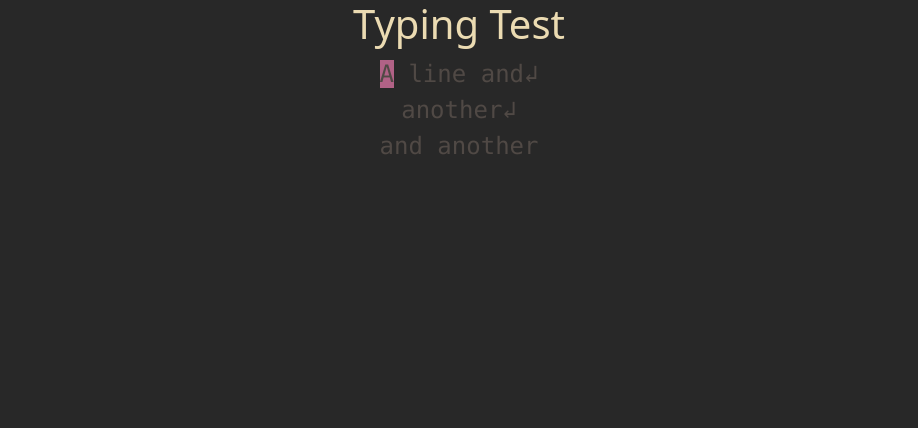
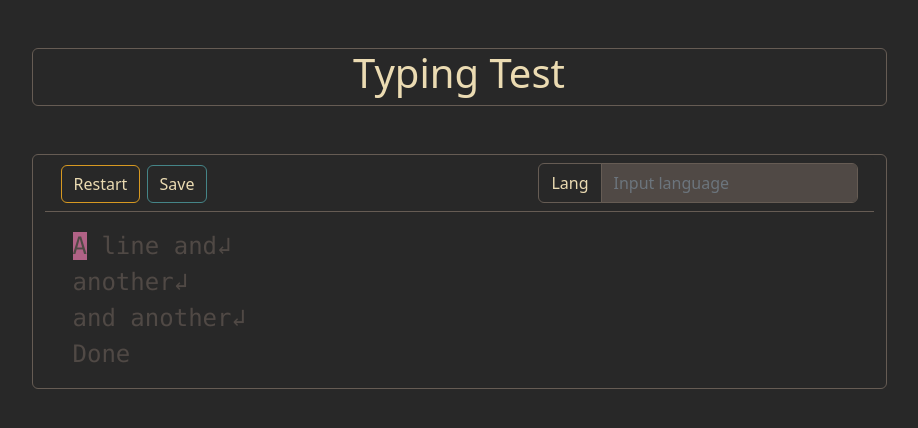
Before and after one commit to gustavofim/typefaster, a website: page index.html in a window 1280 px wide. Shown: the whole page, without its empty margins (181-1099 px from the left). Drawn offline with nearby package versions, Linux system fonts and the light colour scheme.

Commit message:
Less ugly

```diff
--- a/index.html
+++ b/index.html
@@ -8,13 +8,41 @@
     <link href="styles.css" rel="stylesheet">
   </head>
   <body id="typing-test">
-    <h1 class="text-center">Typing Test</h1>
-    <div class="container text-center">
-      <div class="container font-monospace">
-          <div id="game"></div>
+
+    <div class="container">
+
+      <div class="row mt-5">
+        <div class="card w-75 mx-auto">
+          <h1 class="text-center">Typing Test</h1>
+        </div>
+      </div>
+
+      <div class="row mt-5">
+        <div class="card w-75 mx-auto" id="game-card">
+
+          <div class="card-header">
+            <div class="btn-toolbar justify-content-between" role="toolbar" aria-label="Toolbar with button groups">
+              <div class="d-grid gap-2 d-md-block">
+                <button type="button" class="btn btn-outline-secondary" id="restart-btn">Restart</button>
+                <button type="button" class="btn btn-outline-secondary" id="save-btn">Save</button>
+              </div>
+              <div class="input-group">
+                <div class="input-group-text" id="btnGroupAddon2">Lang</div>
+                <input type="text" class="form-control" placeholder="Input language">
+              </div>
+            </div>
+          </div>
+
+          <div class="card-body">
+            <div class="container font-monospace">
+              <div id="game" tabindex="0"></div>
+            </div>
+          </div>
+        </div>
       </div>
     </div>
     <script src="https://cdn.jsdelivr.net/npm/bootstrap@5.2.3/dist/js/bootstrap.bundle.min.js" integrity="sha384-kenU1KFdBIe4zVF0s0G1M5b4hcpxyD9F7jL+jjXkk+Q2h455rYXK/7HAuoJl+0I4" crossorigin="anonymous"></script>
+    <script src="player.js"></script>
     <script src="game.js"></script>
   </body>
 </html>
--- a/public/game.js
+++ /dev/null
@@ -1,74 +0,0 @@
-text = `A line and\nanother
-and another`
-
-function format(word) {
-    //ret = `<span class="letter">${word.split('').join('</span><span class="letter">')}</span>`
-    //ret.replace(/\n/g, '<br>')
-    ret = '<span class="letter">'
-    word.split('').forEach(function (item) {
-        if (item != '\n') {
-            ret += item
-        } else {
-            ret += '↲<br>'
-        }
-        ret += '</span><span class="letter">'
-    })
-    ret += '</span>'
-    return ret
-}
-
-function newGame() {
-    document.getElementById('game').innerHTML = format(text);
-    all = document.querySelectorAll('.letter')
-    currentLetter = 0;
-    numLetters = text.length
-    all[currentLetter].className += ' current'
-    console.log(numLetters)
-    correct = 0
-    error = 0
-}
-
-document.getElementById('typing-test').addEventListener('keydown', ev => {
-
-    const cur = all[currentLetter]
-
-    if (!cur) return
-
-    const key = ev.key;
-    const isLetter = /^[a-zA-Z ]$/i.test(key)
-
-    if (!isLetter && key != 'Backspace' && key != 'Enter') return
-
-    console.log(key)
-
-    if (isLetter || key === 'Enter') {
-        currentLetter += 1
-
-        if (key === cur.innerHTML || (key === 'Enter' && cur.innerHTML === '↲<br>')) {
-            cur.className = 'letter correct'
-            correct += 1
-        } else {
-            cur.className = 'letter error'
-            if (cur.innerHTML === ' ')
-                cur.className += ' space'
-            error += 1
-        }
-
-        if (currentLetter < numLetters) {
-            all[currentLetter].className += ' current'
-        }
-    } else if (key === 'Backspace') {
-        if (currentLetter === 0) return
-
-        currentLetter -= 1
-        const newCur = all[currentLetter]
-
-        if (newCur.classList.contains('correct'))
-            correct -= 1
-
-        newCur.className = 'letter current'
-        cur.className = 'letter'
-    }
-})
-
-newGame()
--- a/public/styles.css
+++ /dev/null
@@ -1,34 +0,0 @@
-:root{
-    --bgColor: #282828;
-    --fgColor: #ebdbb2;
-    --fgColorGame: #504945;
-    --cursorColor: #b16286;
-    --errorColor: #fb4934;
-}
-
-body {
-    color: var(--fgColor);
-    background-color: var(--bgColor);
-    font-size: x-large;
-}
-
-.letter.current {
-    background-color: var(--cursorColor);
-}
-
-.letter.correct {
-    color: var(--fgColor);
-}
-
-.letter.error {
-    color: var(--errorColor);
-}
-
-.letter.error.space {
-    background-color: var(--errorColor);
-    opacity: 50;
-}
-
-#game {
-    color: var(--fgColorGame);
-}
--- a/static/game.js
+++ b/static/game.js
@@ -1,7 +1,9 @@
 class Game {
   constructor() {
-    document.getElementById('typing-test').addEventListener('keydown', ev => this.keyPress(ev))
+    document.getElementById('game').addEventListener('keydown', ev => this.keyPress(ev))
+    document.getElementById('restart-btn').addEventListener('click', ev => this.newGame(ev))
     this.newGame()
+    this.dateTime = new Date()
   }
 
   newGame() {
@@ -13,6 +15,13 @@ class Game {
     this.all[this.currentLetter].className += ' current'
     this.correct = 0
     this.error = 0
+    this.state = 'running'
+    this.startTime = 0
+    this.time = 0
+  }
+
+  gameOver() {
+    document.getElementById('game').innerHTML = this.correct + '\n' + this.error + '<br>' + this.time
   }
 
   getText() {
@@ -34,7 +43,18 @@ class Game {
   }
 
   keyPress(ev) {
-    console.log("hoe")
+    if (this.state === 'over') {
+      if (ev.key === 'Enter') {
+        this.newGame()
+      }
+      return;
+    }
+
+    if (this.startTime === 0) {
+      this.startTime = this.dateTime.getTime()
+      console.log(this.startTime)
+    }
+
     const cur = this.all[this.currentLetter]
 
     if (!cur) return
@@ -44,7 +64,7 @@ class Game {
 
     if (!isLetter && key != 'Backspace' && key != 'Enter') return
 
-    console.log(key)
+    // console.log(key)
 
     if (isLetter || key === 'Enter') {
       this.currentLetter += 1
@@ -59,9 +79,13 @@ class Game {
         this.error += 1
       }
 
-        if (this.currentLetter < this.numLetters) {
+      if (this.currentLetter === this.numLetters) {
+        let now = new Date().getTime()
+        this.time = (now - this.startTime) / 60000
+        this.gameOver()
+        this.state = 'over'
+      }
       this.all[this.currentLetter].className += ' current'
-        }
     } else if (key === 'Backspace') {
       if (this.currentLetter === 0) return
 
@@ -77,5 +101,5 @@ class Game {
   }
 }
 
-console.log("hey baby")
+console.log('Game start')
 new Game()
--- /dev/null
+++ b/static/player.js
@@ -0,0 +1,7 @@
+class Player {
+  constructor(name) {
+    this.name = name
+    this.scoreHistory = []
+    this.savedTexts = []
+  }
+}
--- a/static/styles.css
+++ b/static/styles.css
@@ -4,12 +4,46 @@
     --fgColorGame: #504945;
     --cursorColor: #b16286;
     --errorColor: #fb4934;
+    --borderColor: #665c54;
+    --yellowColor: #d79921;
+    --blueColor: #458588;
 }
 
 body {
     color: var(--fgColor);
     background-color: var(--bgColor);
     font-size: x-large;
+}
+
+.btn {
+    color: var(--fgColor);
+    border-color: var(--borderColor);
+}
+
+.card {
+    color: var(--fgColor);
+    background-color: var(--bgColor);
+    border-color: var(--borderColor);
+    font-size: x-large;
+}
+
+.card-header {
+    color: var(--fgColor);
+    background-color: var(--bgColor);
+    border-color: var(--borderColor);
+    font-size: x-large;
+}
+
+.form-control {
+    color: var(--fgColor);
+    border-color: var(--borderColor);
+    background-color: var(--fgColorGame);
+}
+
+.input-group-text {
+    color: var(--fgColor);
+    border-color: var(--borderColor);
+    background-color: var(--bgColor);
 }
 
 .letter.current {
@@ -31,4 +65,15 @@ body {
 
 #game {
     color: var(--fgColorGame);
+    outline: none;
 }
+
+#restart-btn {
+  border-color: var(--yellowColor);
+  --bs-btn-hover-bg: var(--yellowColor);
+}
+
+#save-btn {
+  border-color: var(--blueColor);
+  --bs-btn-hover-bg: var(--blueColor);
+}
```
Also changed, not shown: static/app.js (added). Lines whose indentation alone changed are shown as unchanged.
